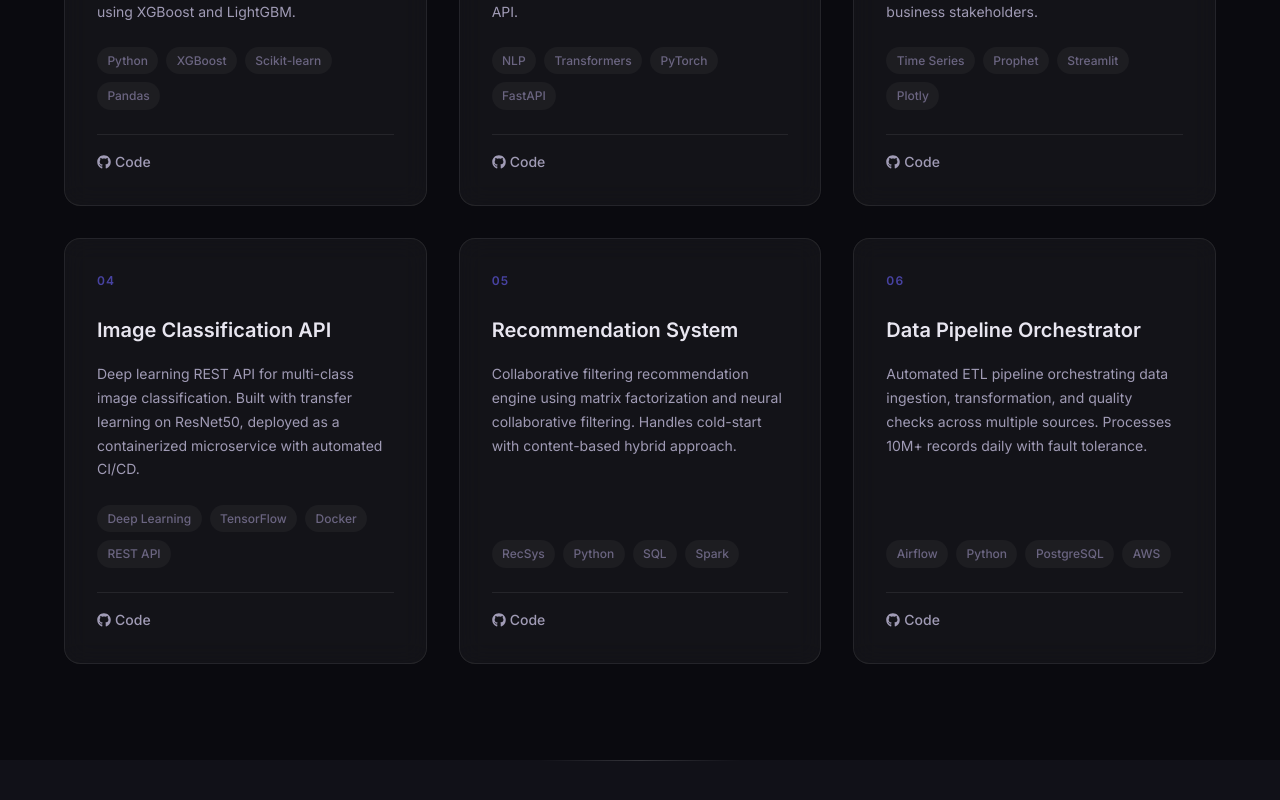
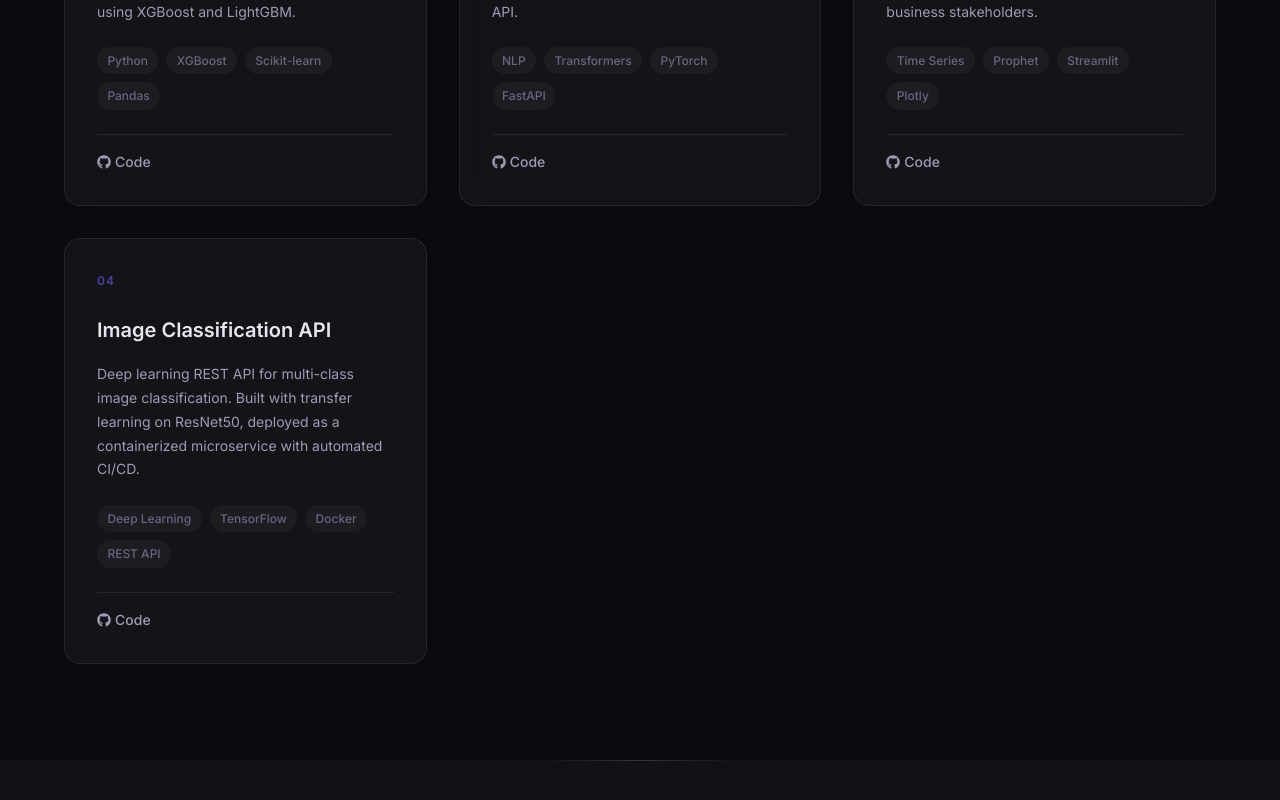
Before and after one commit to naveenr-ds/naveenr-ds.github.io, a React (Vite) app: page / in a window 1280 px wide. Shown: the part 2135-2935 px from the top of the page. Built offline with nearby package versions, Linux system fonts and the light colour scheme.

Commit message:
fix: upgrade Node.js to 22 in CI for Vite v8 compatibility

```diff
--- a/src/data/projects.js
+++ b/src/data/projects.js
@@ -1,7 +1,7 @@
 const projects = [
   {
     id: 1,
-    title: 'Customer Churn Predictor',
+    title: 'Curriculam Q&A Assitant',
     description:
       'End-to-end ML pipeline predicting telecom customer churn with 94% accuracy. Features automated data preprocessing, feature engineering, and model selection using XGBoost and LightGBM.',
     tags: ['Python', 'XGBoost', 'Scikit-learn', 'Pandas'],
@@ -35,24 +35,7 @@ const projects = [
     github: 'https://github.com/naveenr-ds',
     demo: null,
   },
-  {
-    id: 5,
-    title: 'Recommendation System',
-    description:
-      'Collaborative filtering recommendation engine using matrix factorization and neural collaborative filtering. Handles cold-start with content-based hybrid approach.',
-    tags: ['RecSys', 'Python', 'SQL', 'Spark'],
-    github: 'https://github.com/naveenr-ds',
-    demo: null,
-  },
-  {
-    id: 6,
-    title: 'Data Pipeline Orchestrator',
-    description:
-      'Automated ETL pipeline orchestrating data ingestion, transformation, and quality checks across multiple sources. Processes 10M+ records daily with fault tolerance.',
-    tags: ['Airflow', 'Python', 'PostgreSQL', 'AWS'],
-    github: 'https://github.com/naveenr-ds',
-    demo: null,
-  },
+
 ];
 
 export default projects;
```
